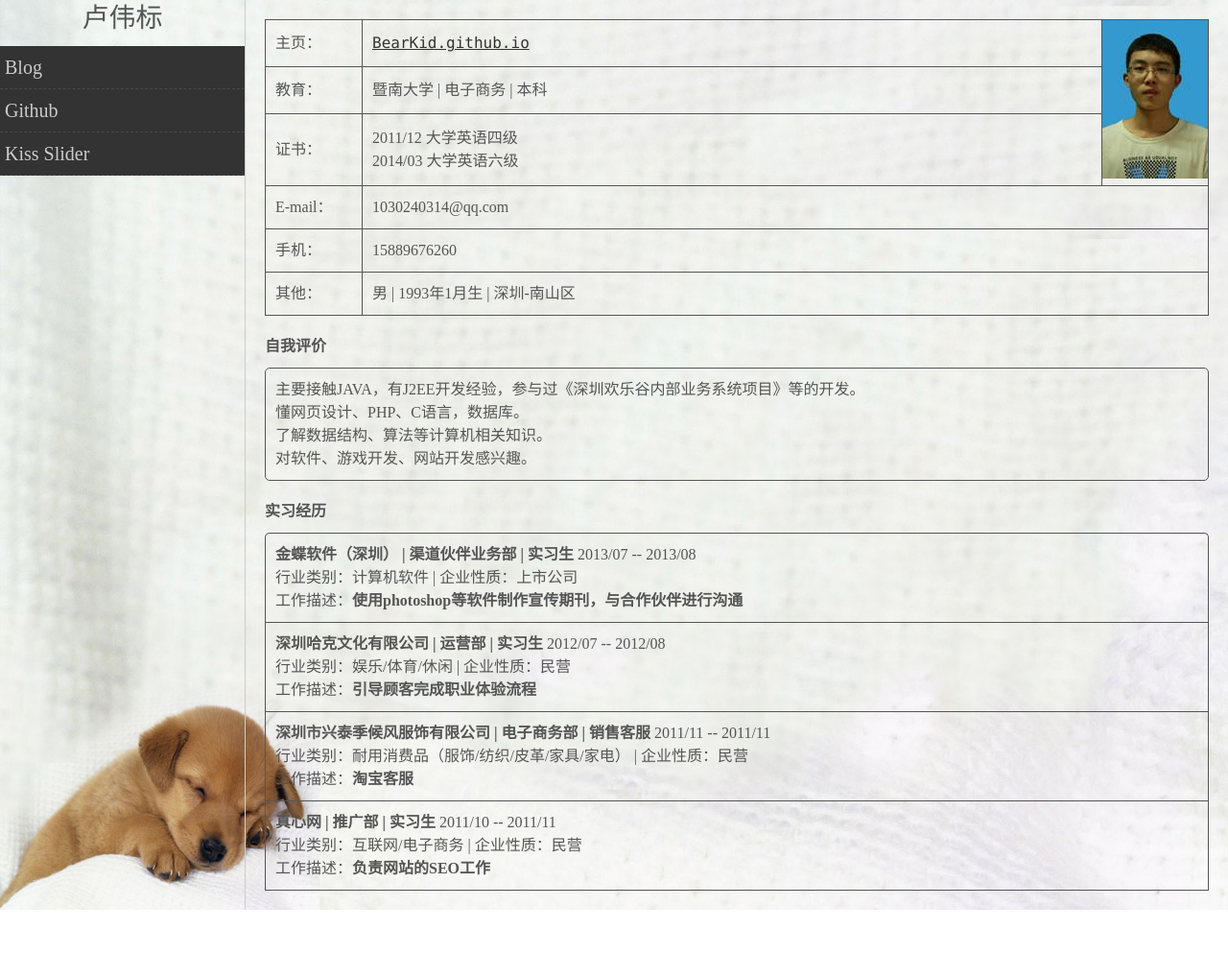
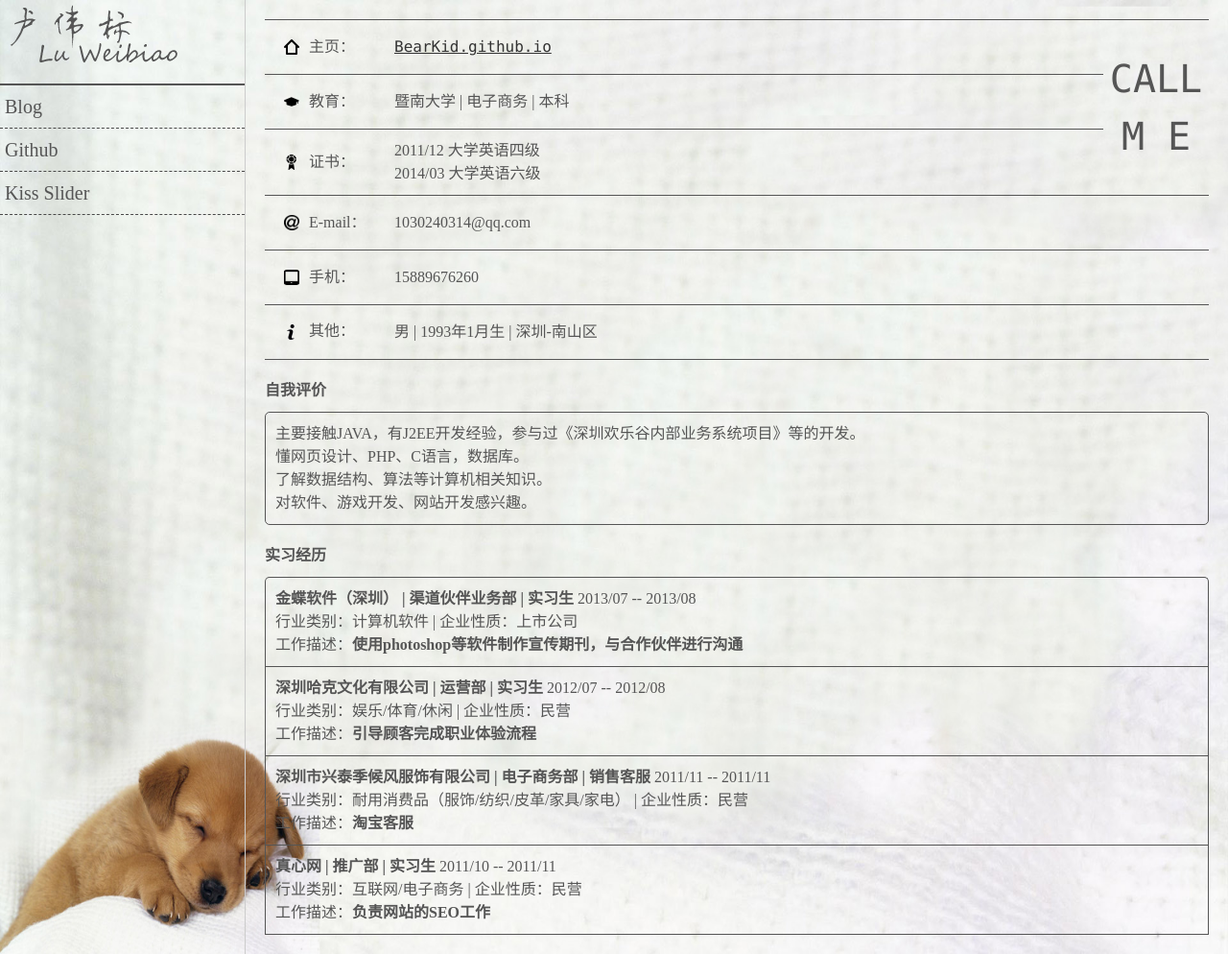
Before and after one commit to BearKid/BearKid.github.io, a plain HTML site: page index.html in a window 1280 px wide. Shown: the whole page at 96% size. Before the commit the page ends 948 px from the top, so only its background shows below. Drawn offline with Linux system fonts and the light colour scheme.

Commit message:
more apperance changes
+add some icon
-remove my resume portrait
#make the home page more concise

```diff
--- a/index.html
+++ b/index.html
@@ -1,8 +1,12 @@
 <!DOCTYPE html>
 <html lang="zh">
 <head>
-<title>KissSlider</title>
+<title>BearKid</title>
 <meta http-equiv="Content-Type" content="text/html;charset=UTF-8"/>
+<meta name="author" content="bearkid.github.io">
+<meta name="keywords" content="slider,jquery,html,js,css,github,网页设计,简历,电子商务">
+<meta name="description" content="我叫卢伟标，暨南大学电子商务专业的一枚学生，这是我的个人主页">
+<link rel="shortcut icon" href="/favicon.ico" type="image/x-icon">
 <script src="js/jquery.js"></script>
 <link href="css/common.css" rel="stylesheet"/>
 <style>
@@ -39,7 +43,6 @@ ul{
 #left li{
 	margin-left: -100%;
 	font-size: 20px;
-	background-color: #333;
 	padding-top: 10px;
 	padding-bottom: 10px;
 	border-bottom: 1px dashed #494949;
@@ -48,7 +51,7 @@ ul{
 #left li:hover{
 }
 #left li a{
-	color:#ccc;
+	color:#555;
 	text-decoration:none;
 }
 #left a:hover {
@@ -67,12 +70,18 @@ ul{
 	color: #555;
 }
 #first td{
-	border: 1px solid #555;
+	border-bottom: 1px solid #555;
 	padding: 10px;
 }
-/*
-#portrait{position:absolute; top:-10%; left:-10%; width:130%; display:none;}
-*/
+#first .icon{
+	width: 1em;
+	height: 1em;
+	padding: 10px;
+	vertical-align: middle;
+}
+#first span{
+	vertical-align:middle;
+}
 #self-assessment,#internship{
 	margin-top: 20px;
 	visibility: hidden;
@@ -111,8 +120,8 @@ ul{
 <div class="col2">
 	<div id="left">
 		<div class="content">
-			<div class="h1">卢伟标</div>
-			<ul class="stacked-nav">
+			<div><img src="image/logo.png"/></div>
+			<ul class="stacked-nav" style="border-top: 2px solid;">
 				<li><a href="http://jnueca.com">Blog</a></li>
 				<li><a href="https://github.com/BearKid/">Github</a></li>
 				<li><a href="./KissSlider/index.html">Kiss Slider</a></li>
@@ -125,30 +134,33 @@ ul{
 	<div id="first">
 		<table>
 			<tr>
-				<td style="width: 80px;">主页：</td>
-				<td><a class="en" style="color:#333;" href="http://bearkid.github.io">BearKid.github.io</a></td>
-				<td rowspan="3" style="width:110px;height: 165px;position: relative;padding: 0px;">
+				<td style="width: 105px;border-top:1px solid;"><img class="icon" src="image/home.png"/><span>主页：</span></td>
+				<td style="border-top:1px solid;"><a class="en" style="color:#333;" href="http://bearkid.github.io">BearKid.github.io</a></td>
+				<td rowspan="3" style="width:110px;height: 165px;position: relative;padding: 0px;border-top:1px solid;">
+					<!--
 					<img id="portrait" src="image/me.jpg" />
+					-->
+					<div style="font-size:40px;line-height:1.5em;text-align:center;font-family: consolas;">CALL</br>M    E</div>
 				</td>
 			</tr>
 			<tr>
-				<td>教育：</td>
+				<td><img class="icon" src="image/education.png"/><span>教育：</span></td>
 				<td>暨南大学 | 电子商务 | 本科</td>
 			</tr>
 			<tr>
-				<td>证书：</td>
+				<td><img class="icon" src="image/certification.png"/><span>证书：</span></td>
 				<td>2011/12 大学英语四级</br>2014/03 大学英语六级</td>
 			</tr>
 			<tr>
-				<td>E-mail：</td>
+				<td><img class="icon" src="image/email.png"/><span>E-mail：</span></td>
 				<td colspan="2">1030240314@qq.com</td>
 			</tr>
 			<tr>
-				<td>手机：</td>
+				<td><img class="icon" src="image/phone.png"/><span>手机：</span></td>
 				<td colspan="2">15889676260</td>
 			</tr>
 			<tr>
-				<td>其他：</td>
+				<td><img class="icon" src="image/other.png"/>其他：</span></td>
 				<td colspan="2">男 | 1993年1月生 | 深圳-南山区</td>
 			</tr>
 		</table>
```
Also changed, not shown: favicon.ico (added), image/certification.png (added), image/education.png (added), image/email.png (added), image/home.png (added), image/logo.png (added), image/me.jpg (deleted), image/other.png (added), image/phone.png (added).
